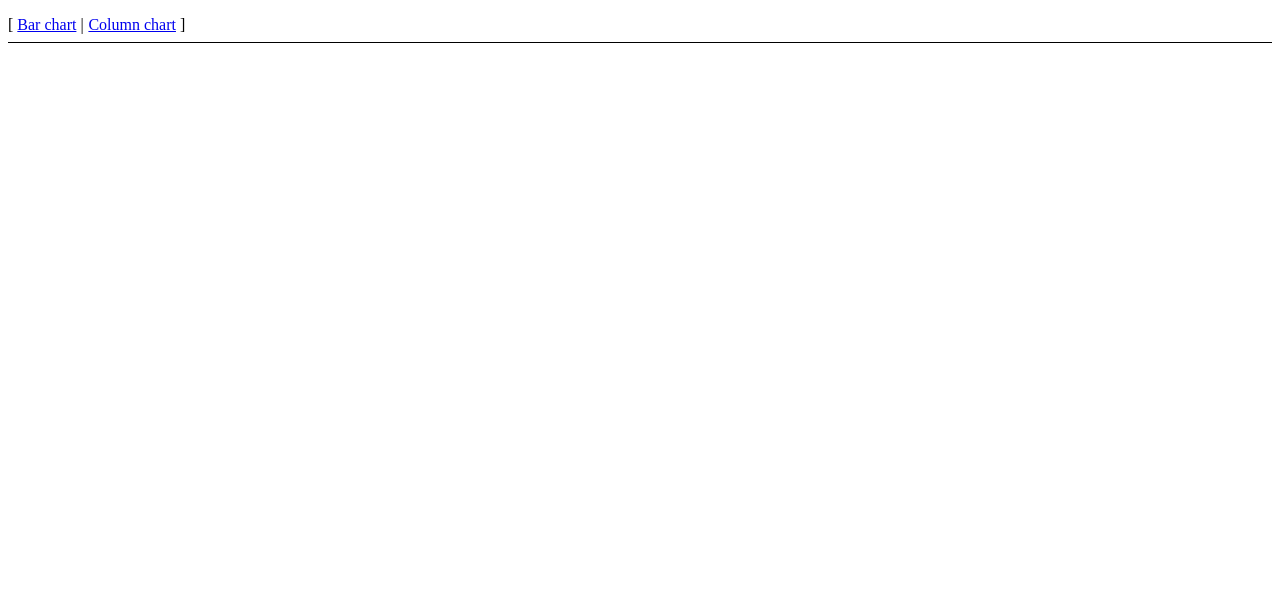
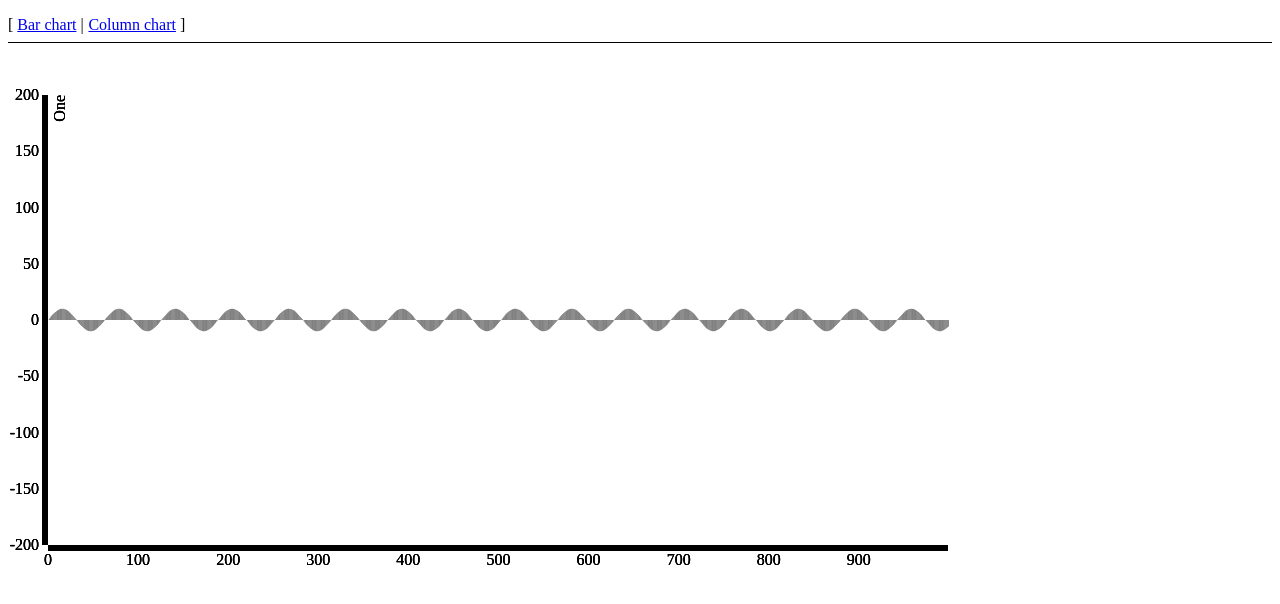
Before and after one commit to lorem--ipsum/x-charts-deprecated, a plain HTML site: page app/index.html in a window 1280 px wide. Both pictures are taken after a click on the link "Column chart". Drawn offline with nearby package versions, Linux system fonts and the light colour scheme.

Commit message:
Actually started x-charts library

```diff
--- a/app/css/app.css
+++ b/app/css/app.css
@@ -1,32 +1,3 @@
-.chart div {
-  font: 10px sans-serif;
-  background-color: steelblue;
-  text-align: right;
-  padding: 3px;
-  margin: 1px;
-  color: white;
-}
-
-
-
-
-
-
-
-
-
-
-
-
-
-
-
-
-
-
-
-
-
 /* app css stylesheet */
 
 .menu {
--- a/app/index.html
+++ b/app/index.html
@@ -4,6 +4,7 @@
   <meta charset="utf-8">
   <title>My AngularJS App</title>
   <link rel="stylesheet" href="css/app.css"/>
+  <link rel="stylesheet" href="css/x-charts.css"/>
 </head>
 <body>
   <ul class="menu">
--- a/app/js/controllers.js
+++ b/app/js/controllers.js
@@ -7,11 +7,11 @@ angular.module('myApp.controllers', []).
   controller('MyCtrl1', ['$scope', function($scope) {
 
     $scope.data = [];
-    for (var i = 0; i < 10; i++) {
+    for (var i = 0; i < 1000; i++) {
       $scope.data.push({
         x: i,
-        one: parseInt(Math.sin(1/i)*100),
-        two: parseInt(Math.cos(1/i)*100)
+        one: Math.sin(i/10)*10,
+        two: Math.cos(i/10)*200
       })
     }
 
--- a/app/js/directives/x-charts.js
+++ b/app/js/directives/x-charts.js
@@ -28,35 +28,89 @@ angular.module('x-charts', [])
 .directive('columnChart', ['$chartUtils', function($chartUtils) {
   var link = function(scope, element, attrs, ctrl) {
 
-    scope.draw = function() {
-      if (!scope.data || !scope.options) {
+    var margin = {top: 20, right: 20, bottom: 30, left: 40},
+      width = 960 - margin.left - margin.right,
+      height = 500 - margin.top - margin.bottom;
+
+
+    var x = d3.scale.linear()
+      .range([0, width]);
+
+    var y = d3.scale.linear()
+      .range([height, 0]);
+
+    var xAxis = d3.svg.axis()
+      .scale(x)
+      .orient("bottom");
+
+    var yAxis = d3.svg.axis()
+      .scale(y)
+      .orient("left")
+
+    var svg = d3.select(element[0]).append("svg")
+      .attr("width", width + margin.left + margin.right)
+      .attr("height", height + margin.top + margin.bottom)
+      .append("g")
+      .attr("transform", "translate(" + margin.left + "," + margin.top + ")");
+
+    scope.redraw = function() {
+      var data = scope.data;
+      var options = scope.options;
+
+      if (!data || !options) {
         return;
       }
 
-      var chart = d3.select(element[0])
-        .attr("class", "chart")
-        .style('position', 'relative');
+      data.forEach(function(d) {
+        d.values = options.series.map(function(s) {
+          return {name: s.y, value: d[s.y]}}
+        );
+      })
 
-      var max = $chartUtils.max(scope.data, scope.options);
-      var colWidth = 19;
+      x.domain([0, d3.max(data, function(d) {return d.x; })]);
 
-      chart.selectAll("div")
-        .data(scope.data, ['one'])
-        .enter().append("div")
-          .style('height', function(d) { return d * 10 + "px"; })
-          .style('width', colWidth + 'px')
-          .style('text-align', 'center')
-          .style('position', 'absolute')
-          .style('top', function(d) {return (max - d)*10 + 'px';})
-          .style('left', function(d, i) {return i*(colWidth + 7) + 'px';})
-          .style('display', 'inline-block')
-          .text(function(d) {console.log(d);return d; });
+      var minY = Number.POSITIVE_INFINITY;
+      var maxY = Number.NEGATIVE_INFINITY;
+
+      angular.forEach(options.series, function(serie) {
+        minY = Math.min(minY, d3.min(data, function(d) {return d[serie.y]}));
+        maxY = Math.max(maxY, d3.max(data, function(d) {return d[serie.y]}));
+      });
+
+      y.domain([minY, maxY]).nice();
+
+      svg.append("g")
+        .attr("class", "x axis")
+        .attr("transform", "translate(0," + height + ")")
+        .call(xAxis);
+
+      svg.append("g")
+        .attr("class", "y axis")
+        .call(yAxis)
+        .append("text")
+        .attr("transform", "rotate(-90)")
+        .attr("y", 6)
+        .attr("dy", ".71em")
+        .style("text-anchor", "end")
+        .text("One");
+
+      angular.forEach(options.series, function(serie) {
+        svg.selectAll(".bar")
+          .data(data)
+          .enter().append("rect")
+            .attr("class", "bar")
+            .attr("x", function(d) { return x(d.x); })
+            .attr("width", x.range()[1]/data.length/2)
+            .attr("y", function(d) { return  y(Math.max(0, d[serie.y])); })
+            .attr("height", function(d) { return Math.abs(y(d[serie.y]) - y(0));});
+      });
+
     }
 
-    scope.$watch('options', scope.draw);
-    scope.$watch('data', scope.draw);
+    scope.$watch('options', scope.redraw);
+    scope.$watch('data', scope.redraw);
 
-    scope.draw();
+    scope.redraw();
   }
 
 
```
